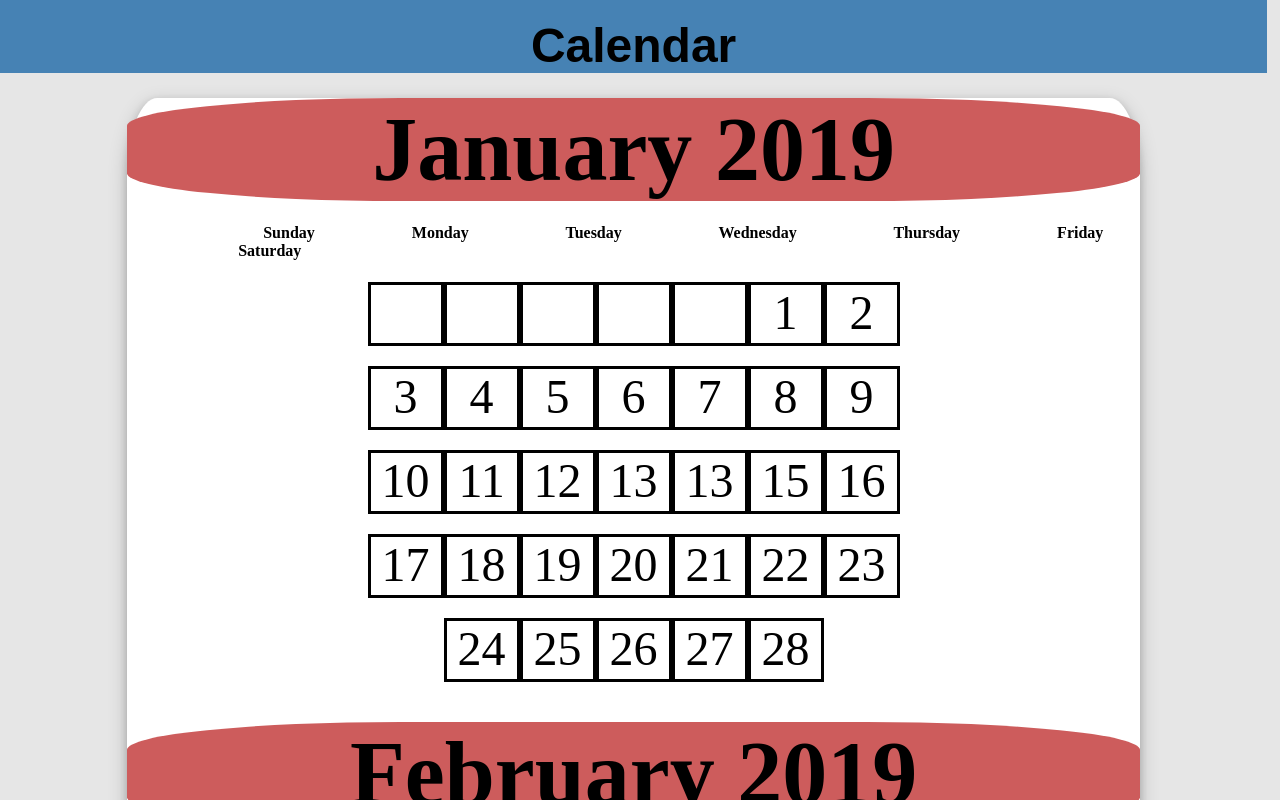
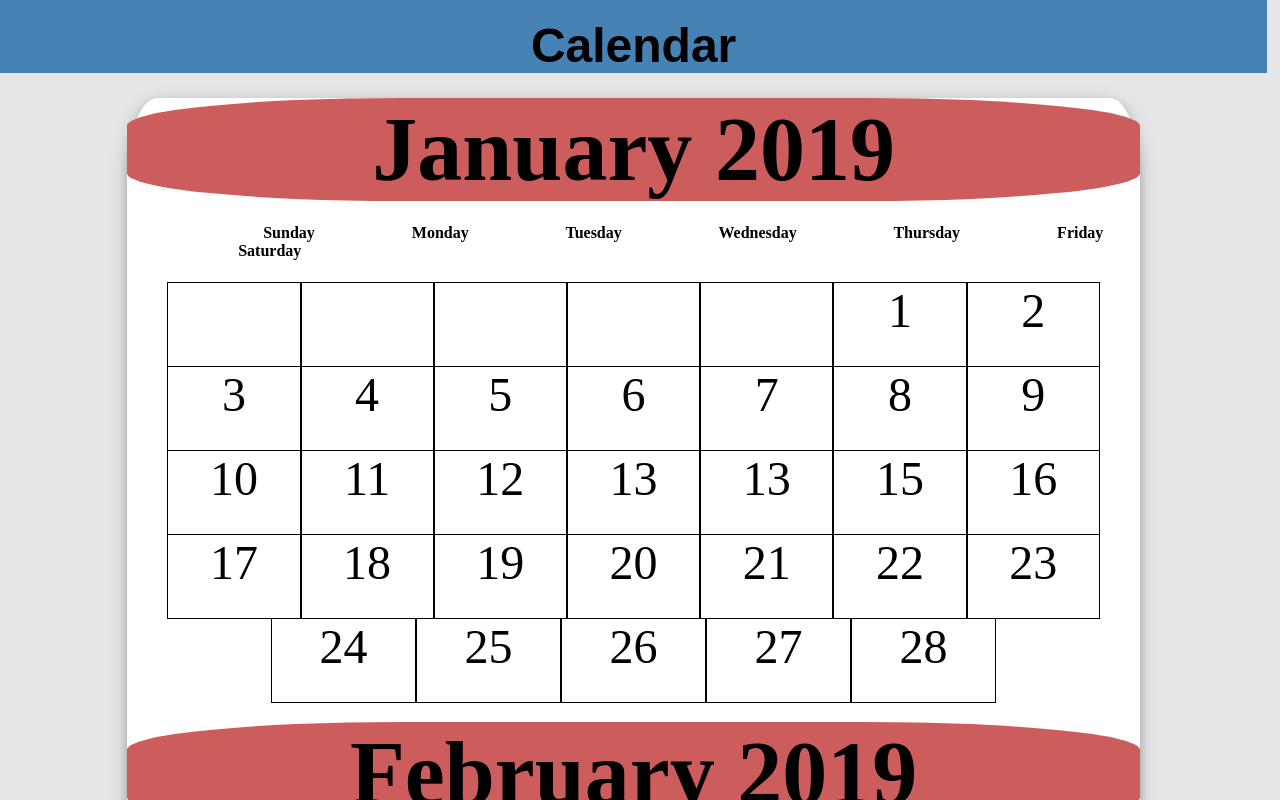
Before and after one commit to alejandrochang/Calendar, a React (Create React App) app: page / in a window 1280 px wide. Shown: the top 800 px of the page. Built offline with nearby package versions, Linux system fonts and the light colour scheme.

Commit message:
better styling for days,rows and columns

```diff
--- a/src/Components/Calendar/calendar.css
+++ b/src/Components/Calendar/calendar.css
@@ -73,7 +73,8 @@ h2 {
 
 .days {
   border-style: solid;
-  border-width: 3px;
-  width: 70px;
+  border-width: 1px;
+  width: 143px;
+  height: 83px;
   text-align: center;
 }
```
